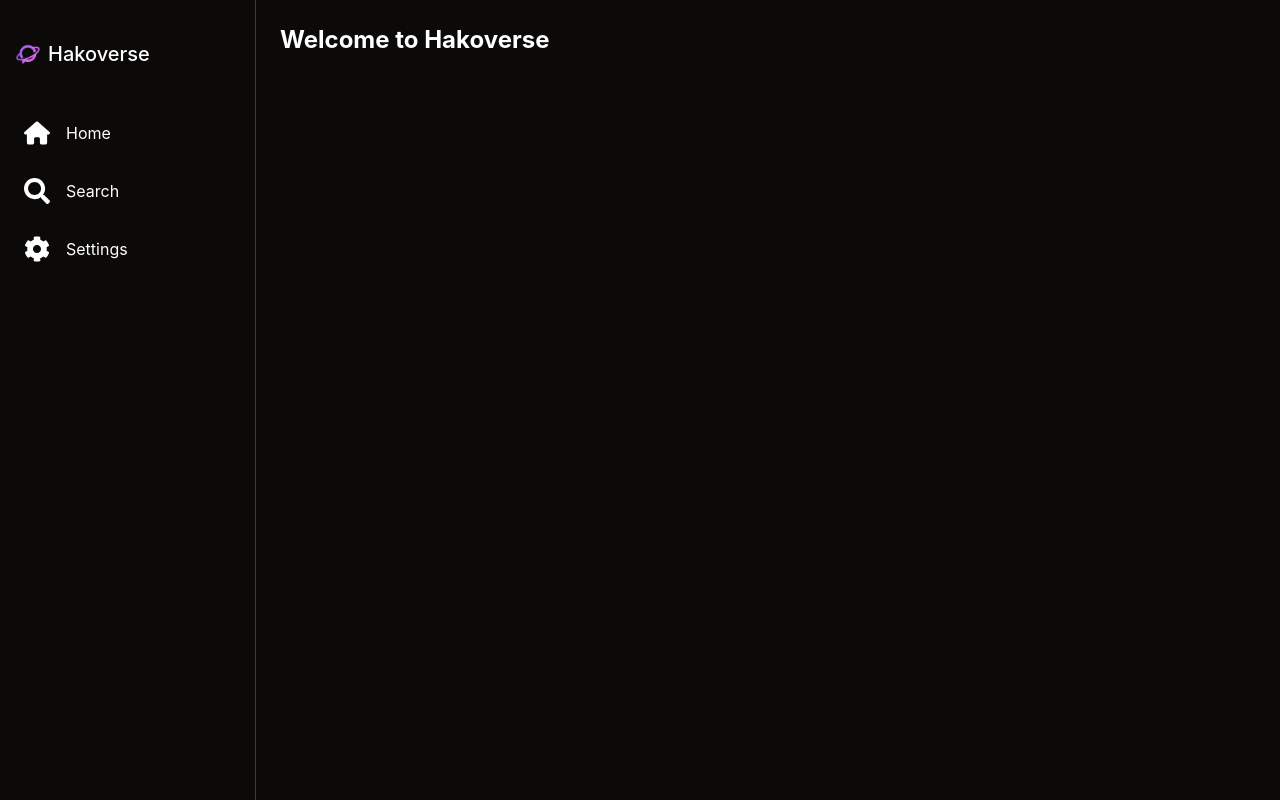
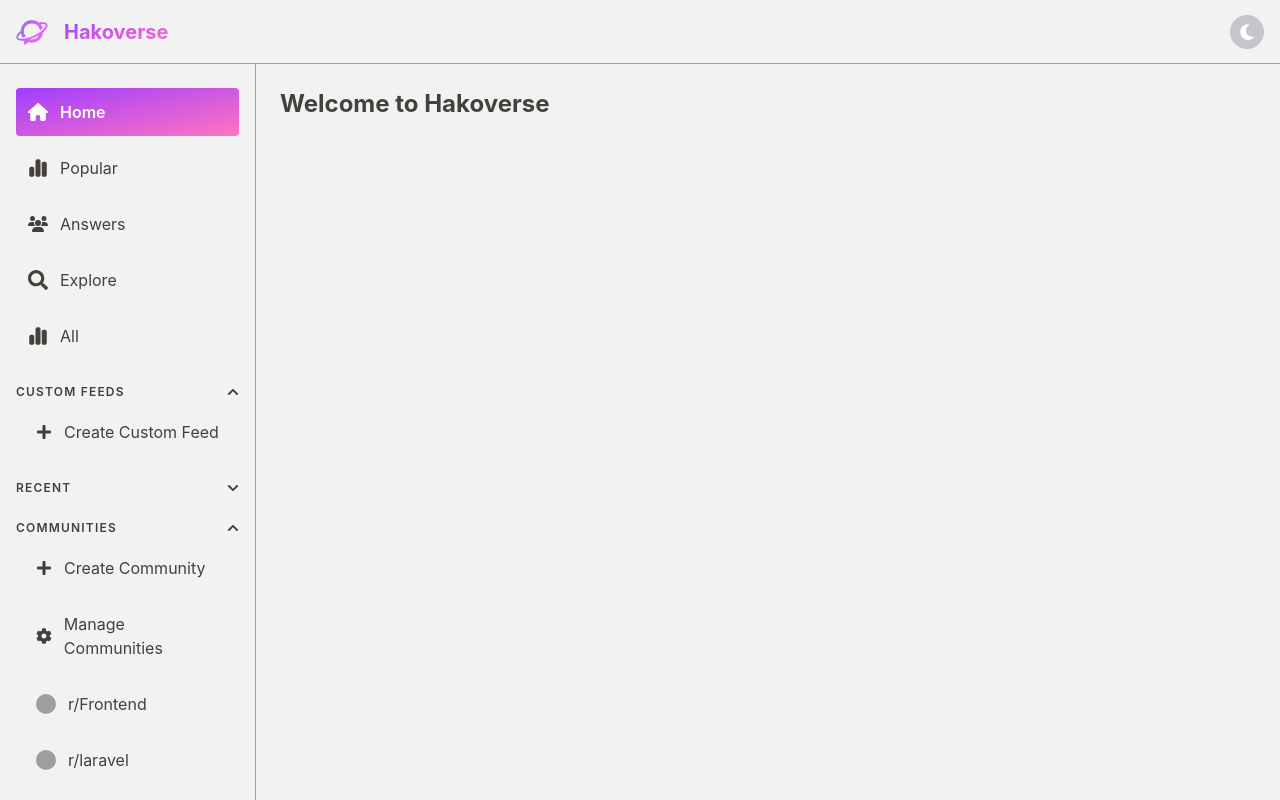
Before and after one commit to hakkuuuu/hakoverse, a React (Vite) app: page / in a window 1280 px wide. Built offline with nearby package versions, Linux system fonts and the light colour scheme; grey boxes are pictures that could not be loaded.

Commit message:
added topbar, and sidebar styles

```diff
--- a/package.json
+++ b/package.json
@@ -13,6 +13,7 @@
     "@supabase/supabase-js": "^2.53.0",
     "@tailwindcss/vite": "^4.1.11",
     "@tanstack/react-query": "^5.84.1",
+    "clsx": "^2.1.1",
     "react": "^19.1.0",
     "react-dom": "^19.1.0",
     "react-icons": "^5.5.0",
--- a/src/App.tsx
+++ b/src/App.tsx
@@ -1,13 +1,17 @@
+import NavBar from './components/NavBar';
+import Sidebar from './components/SideBar';
 import Home from './components/Home';
-import NavBar from './components/NavBar';
 
 export default function App() {
   return (
-    <div className="flex h-screen">
-      <NavBar /> {/* contains <aside> with fixed width */}
-      <main className="flex-1 overflow-y-auto">
-        <Home /> {/* actual page content */}
-      </main>
+    <div className="flex flex-col h-screen">
+      <NavBar />
+      <div className="flex flex-1 overflow-hidden">
+        <Sidebar />
+        <main className="flex-1 overflow-y-auto bg-gray-100 dark:bg-gray-900 text-gray-900 dark:text-white">
+          <Home />
+        </main>
+      </div>
     </div>
   );
 }
--- a/src/components/Home.tsx
+++ b/src/components/Home.tsx
@@ -1,6 +1,6 @@
 export default function Home() {
   return (
-    <main className="dark bg-primary-light dark:bg-primary-dark h-screen p-6 text-white">
+    <main className="bg-primary-light dark:bg-primary-dark h-screen p-6 text-stone-700 dark:text-white">
       <h1 className="text-2xl font-bold mb-4">Welcome to Hakoverse</h1>
     </main>
   );
--- a/src/components/NavBar.tsx
+++ b/src/components/NavBar.tsx
@@ -1,39 +1,44 @@
-import { FaSun, FaMoon, FaCog, FaSearch } from 'react-icons/fa';
-import { FaHouse } from 'react-icons/fa6';
+import { useEffect, useState } from 'react';
+import { FaMoon, FaSun } from 'react-icons/fa6';
 
 export default function NavBar() {
-  const navItems = [
-    { label: 'Home', icon: <FaHouse size={26} />, href: '/' },
-    { label: 'Search', icon: <FaSearch size={26} />, href: '/search' },
-    { label: 'Settings', icon: <FaCog size={26} />, href: '/settings' },
-  ];
+  const [theme, setTheme] = useState<boolean>(false);
+
+  useEffect(() => {
+    const savedTheme = localStorage.getItem('theme');
+    const isDark = savedTheme === 'dark';
+
+    setTheme(isDark);
+    document.documentElement.classList.toggle('dark', isDark);
+  }, []);
+
+  const toggleTheme = () => {
+    const newTheme = !theme;
+    setTheme(newTheme);
+
+    // Add or remove the dark class on <html>
+    document.documentElement.classList.toggle('dark', newTheme);
+
+    // Save to localStorage
+    localStorage.setItem('theme', newTheme ? 'dark' : 'light');
+  };
 
   return (
-    <aside className="dark bg-primary-light dark:bg-primary-dark hidden md:block w-64 text-white border-r border-white/10 dark:border-white/20 h-screen">
-      <div className="p-4">
-        <div className="flex items-center mt-6 mb-12">
-          <img src="/logo.png" alt="Logo" className="w-6 mr-2" />
-          <span className="text-xl font-medium">Hakoverse</span>
-        </div>
+    <header className="h-16 bg-primary-light dark:bg-primary-dark px-4 flex items-center z-10 border-b border-stone-400 dark:border-white/20">
+      <img src="/logo.png" alt="Logo" className="w-8 mr-4" />
+      <span className="text-xl font-bold text-primary-gradient">Hakoverse</span>
 
-        <nav>
-          <ul>
-            {navItems.map(({ label, icon, href }, i) => (
-              <li key={i} className="my-6">
-                <a
-                  href={href}
-                  className="flex items-center gap-4 px-2 py-1 rounded hover:bg-gray-700 transition"
-                >
-                  {icon}
-                  <span>{label}</span>
-                </a>
-              </li>
-            ))}
-          </ul>
-        </nav>
-
-        <button></button>
-      </div>
-    </aside>
+      <button
+        onClick={toggleTheme}
+        className={`ml-auto p-2 transition
+          ${
+            theme
+              ? 'bg-gray-300 rounded-full text-gray-900'
+              : 'bg-gray-900/20 rounded-full text-white'
+          }`}
+      >
+        {theme ? <FaSun size={18} /> : <FaMoon size={18} />}
+      </button>
+    </header>
   );
 }
--- /dev/null
+++ b/src/components/SideBar.tsx
@@ -0,0 +1,165 @@
+// components/SideBar.tsx
+import { useEffect, useState } from 'react';
+import {
+  FaCog,
+  FaSearch,
+  FaPlus,
+  FaChevronDown,
+  FaChevronUp,
+} from 'react-icons/fa';
+import { FaHouse, FaChartSimple, FaUsers } from 'react-icons/fa6';
+import clsx from 'clsx';
+import { useLocation } from 'react-router';
+
+const SideBar = () => {
+  const location = useLocation();
+  const [customExpanded, setCustomExpanded] = useState<boolean>(() => {
+    return JSON.parse(localStorage.getItem('customExpanded') || 'true');
+  });
+  const [recentExpanded, setRecentExpanded] = useState<boolean>(() => {
+    return JSON.parse(localStorage.getItem('recentExpanded') || 'false');
+  });
+  const [communityExpanded, setCommunityExpanded] = useState<boolean>(() => {
+    return JSON.parse(localStorage.getItem('communityExpanded') || 'true');
+  });
+
+  useEffect(() => {
+    localStorage.setItem('customExpanded', JSON.stringify(customExpanded));
+    localStorage.setItem('recentExpanded', JSON.stringify(recentExpanded));
+    localStorage.setItem(
+      'communityExpanded',
+      JSON.stringify(communityExpanded)
+    );
+  }, [customExpanded, recentExpanded, communityExpanded]);
+
+  const navItems = [
+    { label: 'Home', icon: <FaHouse size={20} />, href: '/' },
+    { label: 'Popular', icon: <FaChartSimple size={20} />, href: '/popular' },
+    { label: 'Answers', icon: <FaUsers size={20} />, href: '/answers' },
+    { label: 'Explore', icon: <FaSearch size={20} />, href: '/explore' },
+    { label: 'All', icon: <FaChartSimple size={20} />, href: '/all' },
+  ];
+
+  return (
+    <aside className="bg-primary-light dark:bg-primary-dark text-stone-700 dark:text-white w-64 h-screen hidden md:block border-r border-stone-400 dark:border-white/20 overflow-y-auto">
+      <nav className="p-4">
+        <ul>
+          {navItems.map(({ label, icon, href }) => {
+            const isActive = location.pathname === href;
+            return (
+              <li key={label} className="my-2">
+                <a
+                  href={href}
+                  className={clsx(
+                    'flex items-center gap-3 p-3 rounded transition',
+                    isActive
+                      ? 'bg-primary-gradient text-white font-semibold'
+                      : 'hover:bg-stone-200 dark:hover:bg-white/10'
+                  )}
+                >
+                  {icon}
+                  <span>{label}</span>
+                </a>
+              </li>
+            );
+          })}
+        </ul>
+
+        {/* Custom Feeds */}
+        <div>
+          <button
+            onClick={() => setCustomExpanded(!customExpanded)}
+            className="flex justify-between items-center w-full mt-6 mb-2 text-xs font-semibold tracking-widest uppercase"
+          >
+            Custom Feeds {customExpanded ? <FaChevronUp /> : <FaChevronDown />}
+          </button>
+          {customExpanded && (
+            <ul className="ml-2">
+              <li className="my-2">
+                <a
+                  href="#"
+                  className="flex items-center gap-3 p-3 rounded hover:bg-stone-200 dark:hover:bg-white/10 transition"
+                >
+                  <FaPlus /> Create Custom Feed
+                </a>
+              </li>
+            </ul>
+          )}
+        </div>
+
+        {/* Recent */}
+        <div>
+          <button
+            onClick={() => setRecentExpanded(!recentExpanded)}
+            className="flex justify-between items-center w-full mt-6 mb-2 text-xs font-semibold tracking-widest uppercase"
+          >
+            Recent {recentExpanded ? <FaChevronUp /> : <FaChevronDown />}
+          </button>
+          {recentExpanded && (
+            <ul className="ml-2">
+              {/* Placeholder for recent items */}
+              <li className="text-stone-500 text-sm italic">No recent items</li>
+            </ul>
+          )}
+        </div>
+
+        {/* Communities */}
+        <div>
+          <button
+            onClick={() => setCommunityExpanded(!communityExpanded)}
+            className="flex justify-between items-center w-full mt-6 mb-2 text-xs font-semibold tracking-widest uppercase"
+          >
+            Communities{' '}
+            {communityExpanded ? <FaChevronUp /> : <FaChevronDown />}
+          </button>
+          {communityExpanded && (
+            <ul className="ml-2">
+              <li className="my-2">
+                <a
+                  href="#"
+                  className="flex items-center gap-3 p-3 rounded hover:bg-stone-200 dark:hover:bg-white/10 transition"
+                >
+                  <FaPlus /> Create Community
+                </a>
+              </li>
+              <li className="my-2">
+                <a
+                  href="#"
+                  className="flex items-center gap-3 p-3 rounded hover:bg-stone-200 dark:hover:bg-white/10 transition"
+                >
+                  <FaCog /> Manage Communities
+                </a>
+              </li>
+              <li className="my-2">
+                <a
+                  href="/r/frontend"
+                  className="flex items-center gap-3 p-3 rounded hover:bg-stone-200 dark:hover:bg-white/10 transition"
+                >
+                  <img
+                    src="/icons/frontend.png"
+                    className="w-5 h-5 rounded-full"
+                  />{' '}
+                  r/Frontend
+                </a>
+              </li>
+              <li className="my-2">
+                <a
+                  href="/r/laravel"
+                  className="flex items-center gap-3 p-3 rounded hover:bg-stone-200 dark:hover:bg-white/10 transition"
+                >
+                  <img
+                    src="/icons/laravel.png"
+                    className="w-5 h-5 rounded-full"
+                  />{' '}
+                  r/laravel
+                </a>
+              </li>
+            </ul>
+          )}
+        </div>
+      </nav>
+    </aside>
+  );
+};
+
+export default SideBar;
--- a/src/index.css
+++ b/src/index.css
@@ -1,9 +1,52 @@
 @import 'tailwindcss';
+@tailwind utilities;
+
+/* Custom Scrollbar Styles */
+::-webkit-scrollbar {
+  width: 8px;
+}
+
+::-webkit-scrollbar-track {
+  background: #1a1a1a; /* Dark background like in your image */
+}
+
+::-webkit-scrollbar-thumb {
+  background-color: #a0a0a0; /* Light gray thumb */
+  border-radius: 9999px;
+  border: 2px solid #1a1a1a; /* Optional: spacing around thumb */
+}
+
+/* Firefox */
+html {
+  scrollbar-width: thin;
+  scrollbar-color: #a0a0a0 #1a1a1a;
+}
 
 @custom-variant dark (&:where(.dark, .dark *));
 @theme {
   --color-primary: #a03eff;
   --color-secondary: #ff73c1;
-  --color-primary-light: #ffffff;
-  --color-primary-dark: #0c0a09;
+  --color-primary-light: #f2f2f2;
+  --color-primary-dark: #0f0f0f;
 }
+
+@layer utilities {
+  .bg-primary-gradient {
+    background-image: linear-gradient(
+      to bottom right,
+      var(--color-primary),
+      var(--color-secondary)
+    );
+  }
+  .text-primary-gradient {
+    background-image: linear-gradient(
+      to bottom right,
+      var(--color-primary),
+      var(--color-secondary)
+    );
+    -webkit-background-clip: text;
+    -webkit-text-fill-color: transparent;
+    background-clip: text;
+    color: transparent;
+  }
+}
--- a/src/main.tsx
+++ b/src/main.tsx
@@ -9,9 +9,9 @@ import { QueryClient, QueryClientProvider } from '@tanstack/react-query';
 createRoot(document.getElementById('root')!).render(
   <StrictMode>
     <QueryClientProvider client={new QueryClient()}>
-        <Router>
-          <App />
-        </Router>
+      <Router>
+        <App />
+      </Router>
     </QueryClientProvider>
   </StrictMode>
 );
```
Also changed, not shown: 1 other file (tests, documents, lock files or other folders).
